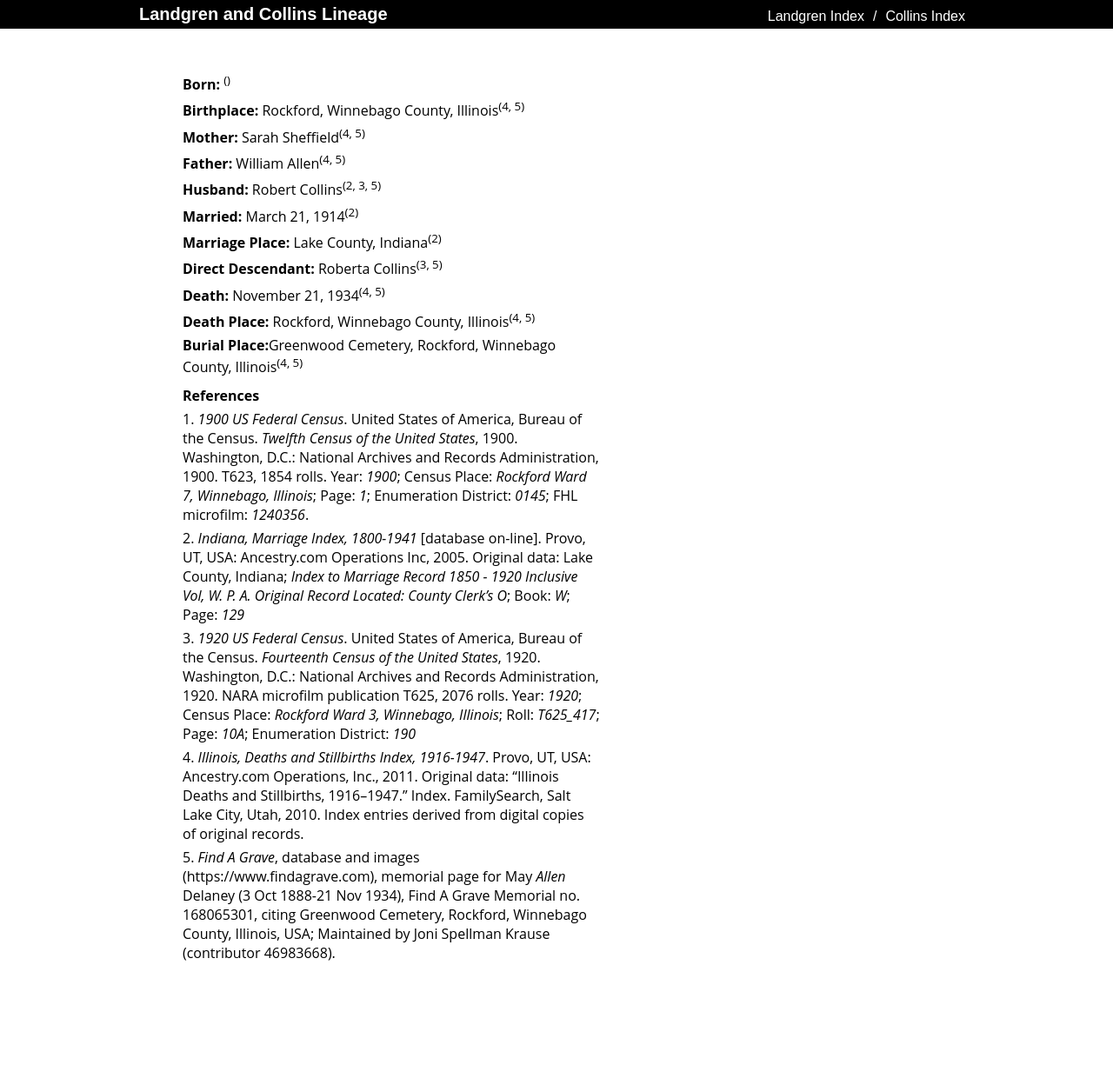
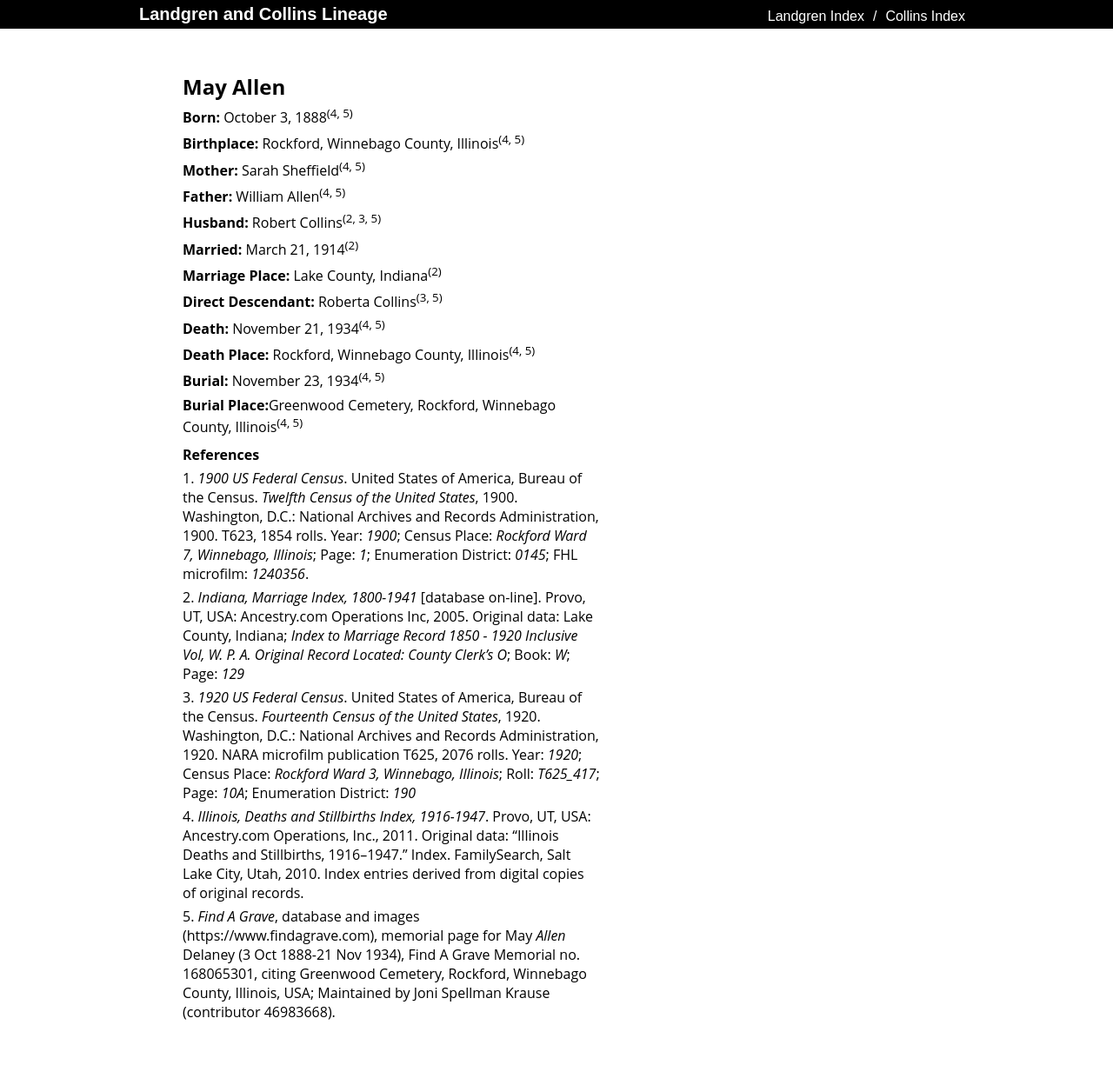
Before and after one commit to krogersst/landgren-collins, a Jekyll site: the page built from person/may-allen.md, in a window 1280 px wide. Shown: the whole page at 87% size. Built offline with Jekyll 4.4.1, drawn with Linux system fonts in a browser that asks for light colours; before the commit the page ends 1157 px from its top, so only the background shows below that; part of the change alters nothing that is shown.

Commit message:
Update format of may-allen.md

```diff
--- a/may-allen.md
+++ b/person/may-allen.md
@@ -1,19 +1,19 @@
 ---
+person_name: May Allen
 layout: person
 permalink: /person/may-allen
-name: May Allen
-birth: October 3, 1888
-birth_ref1: "4"
-birth_ref2: "5"
+born: October 3, 1888
+born_ref1: "4"
+born_ref2: "5"
 birthplace: Rockford, Winnebago County, Illinois
 birthplace_ref1: "4"
 birthplace_ref2: "5"
+mother: Sarah Sheffield
+mother_ref1: "4"
+mother_ref2: "5"
 father: William Allen
 father_ref1: "4"
 father_ref2: "5"
-mother: Sarah Sheffield
-mother_ref1: "4"
-mother_ref2: "5"
 husband: Robert Collins
 husband_ref1: "2"
 husband_ref2: "3"
@@ -31,9 +31,9 @@ death_ref2: "5"
 death_place: Rockford, Winnebago County, Illinois
 death_place_ref1: "4"
 death_place_ref2: "5"
-buried: November 23, 1934
-buried_ref1: "4"
-buried_ref2: "5"
+burial: November 23, 1934
+burial_ref1: "4"
+burial_ref2: "5"
 burial_place: Greenwood Cemetery, Rockford, Winnebago County, Illinois
 burial_place_ref1: "4"
 burial_place_ref2: "5"
```
